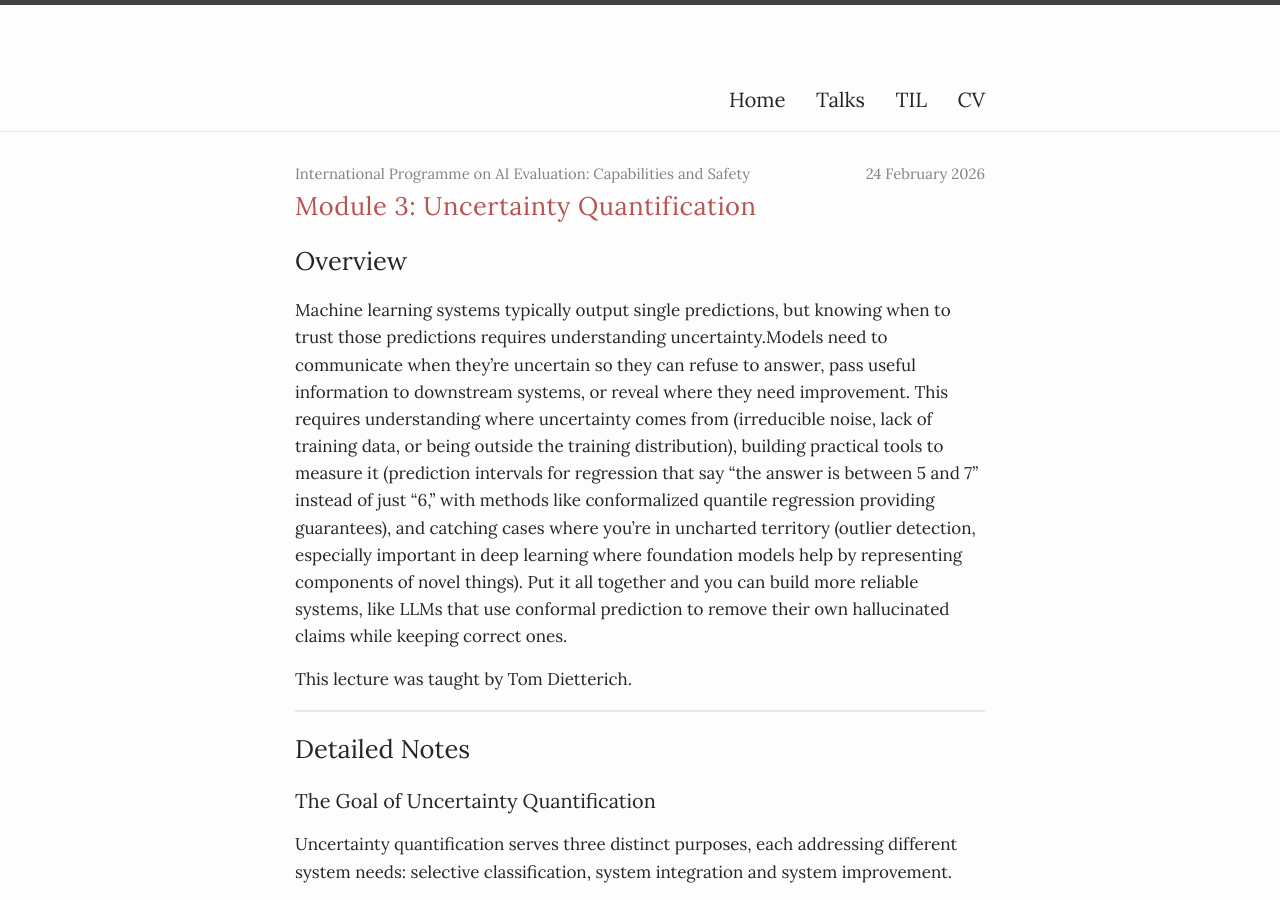
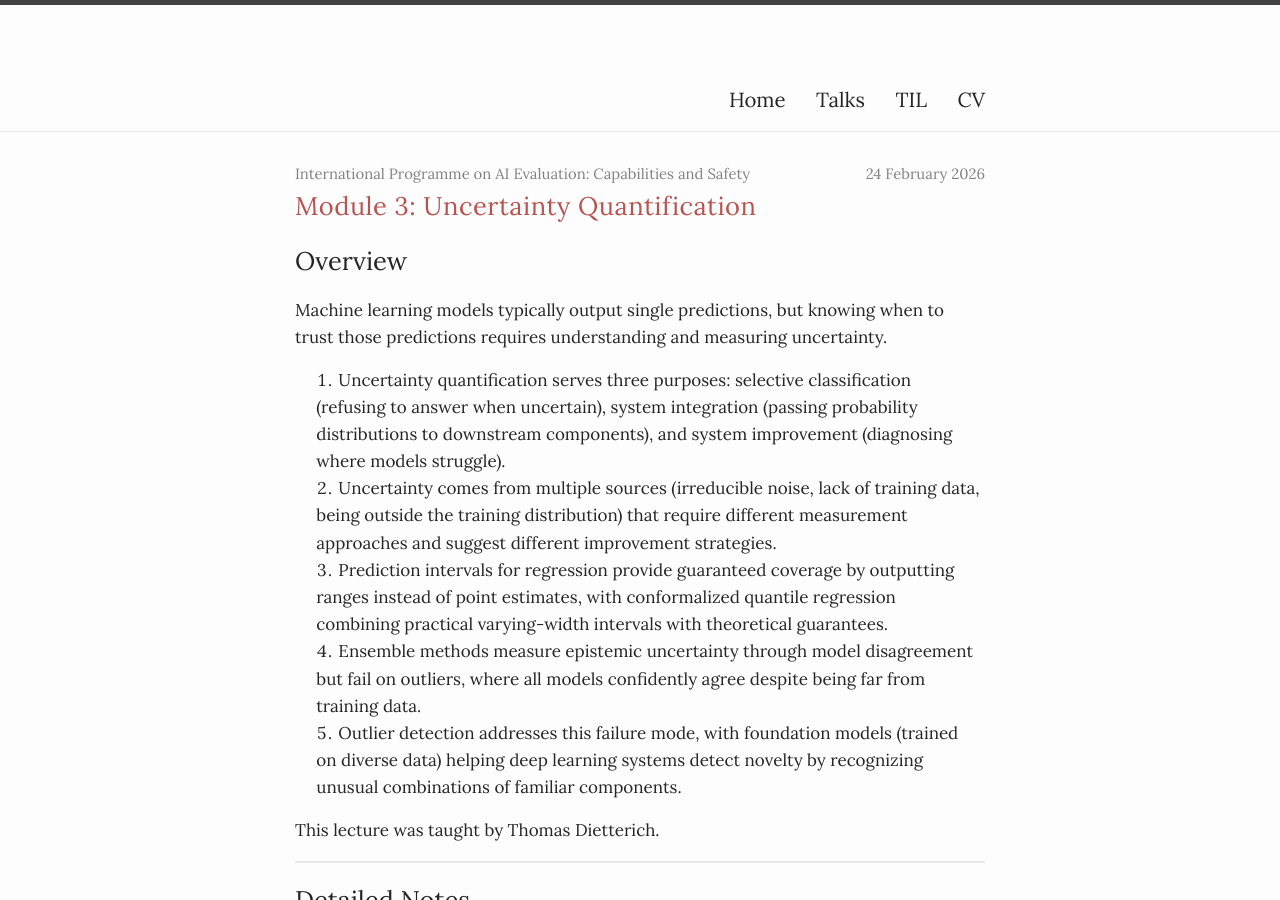
Before and after one commit to marysia/marysia.github.io, a Jekyll site: the page built from _tils/2026-02-24-module-3-thomas.md, in a window 1280 px wide and 900 px high. Built offline with Jekyll 4.4.1, drawn with Linux system fonts in a browser that asks for light colours.

Commit message:
lorenzo 2

```diff
--- a/_tils/2026-02-24-module-3-thomas.md
+++ b/_tils/2026-02-24-module-3-thomas.md
@@ -6,9 +6,15 @@ series: "International Programme on AI Evaluation: Capabilities and Safety"
 
 ## Overview
 
-Machine learning systems typically output single predictions, but knowing when to trust those predictions requires understanding uncertainty.Models need to communicate when they're uncertain so they can refuse to answer, pass useful information to downstream systems, or reveal where they need improvement. This requires understanding where uncertainty comes from (irreducible noise, lack of training data, or being outside the training distribution), building practical tools to measure it (prediction intervals for regression that say "the answer is between 5 and 7" instead of just "6," with methods like conformalized quantile regression providing guarantees), and catching cases where you're in uncharted territory (outlier detection, especially important in deep learning where foundation models help by representing components of novel things). Put it all together and you can build more reliable systems, like LLMs that use conformal prediction to remove their own hallucinated claims while keeping correct ones.
+Machine learning models typically output single predictions, but knowing when to trust those predictions requires understanding and measuring uncertainty.
 
-This lecture was taught by Tom Dietterich.
+1. Uncertainty quantification serves three purposes: selective classification (refusing to answer when uncertain), system integration (passing probability distributions to downstream components), and system improvement (diagnosing where models struggle).
+2. Uncertainty comes from multiple sources (irreducible noise, lack of training data, being outside the training distribution) that require different measurement approaches and suggest different improvement strategies.
+3. Prediction intervals for regression provide guaranteed coverage by outputting ranges instead of point estimates, with conformalized quantile regression combining practical varying-width intervals with theoretical guarantees.
+4. Ensemble methods measure epistemic uncertainty through model disagreement but fail on outliers, where all models confidently agree despite being far from training data.
+5. Outlier detection addresses this failure mode, with foundation models (trained on diverse data) helping deep learning systems detect novelty by recognizing unusual combinations of familiar components.
+
+This lecture was taught by Thomas Dietterich.
 
 ---
 
@@ -80,6 +86,8 @@ Each uncertainty type suggests different improvement strategies. High aleatoric
 Low measured epistemic uncertainty doesn't mean you can't improve your system. It just means more data with the same setup won't help. You might still need better features, less noise, or better labels.
 
 For deployment, combine multiple uncertainty signals: aleatoric uncertainty from model outputs, epistemic uncertainty from ensemble disagreement, and local epistemic uncertainty from anomaly detection. Each catches different failure modes.
+
+
 ### Prediction Intervals for Regression
 
 Instead of outputting a single prediction like "the answer is 6," you want your model to say "the answer is probably between 5 and 7." The width of that interval tells you how confident the model is. Narrow intervals mean high confidence, wide intervals mean uncertainty.
```
